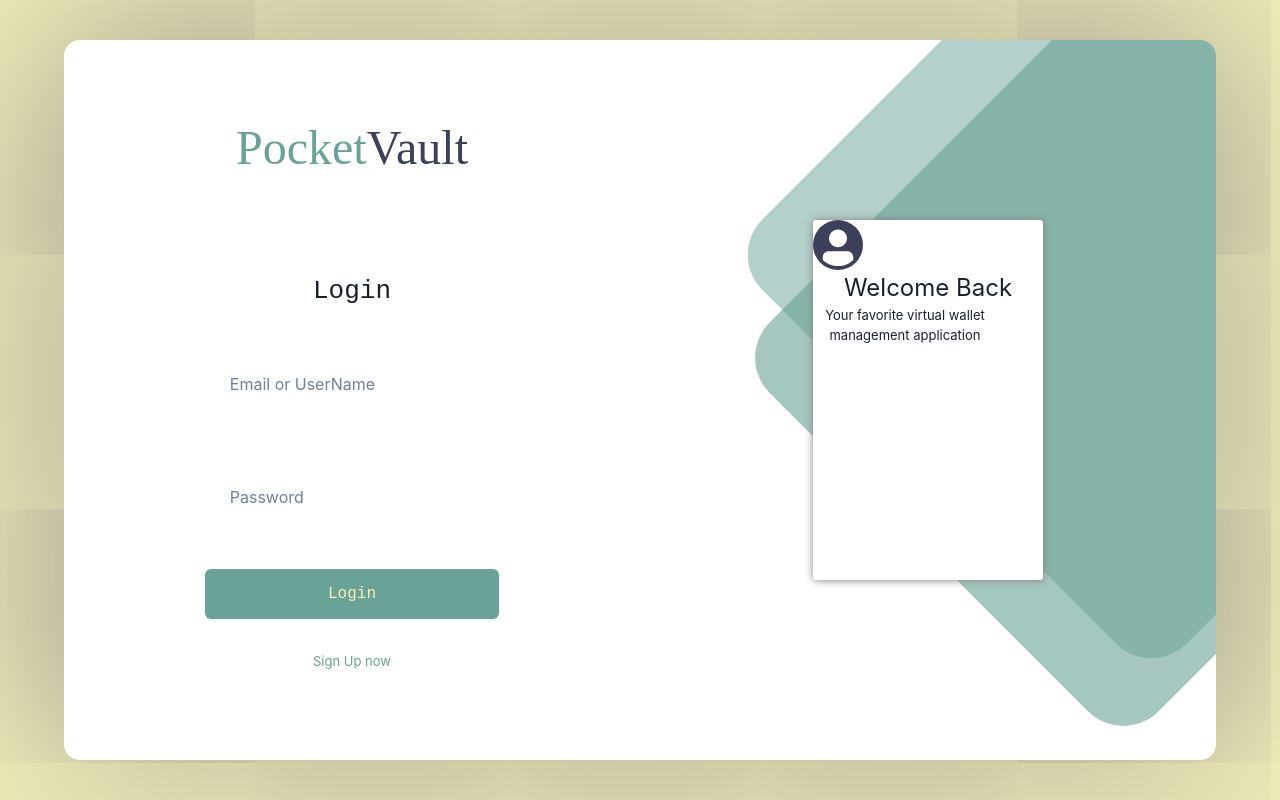
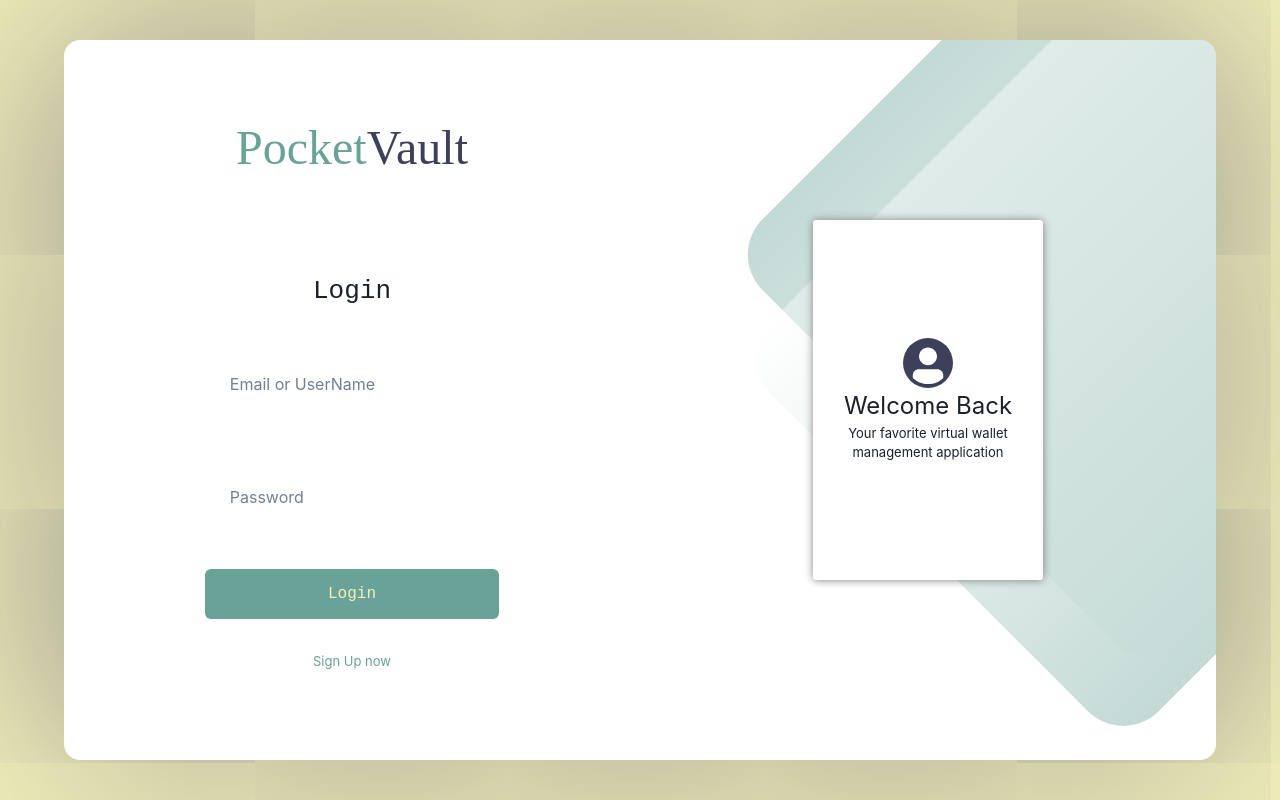
Before and after one commit to VisioneerHEI/PocketVault-Front, a React (Create React App) app: page /login in a window 1280 px wide. Built offline with nearby package versions, Linux system fonts and the light colour scheme.

Commit message:
fix: design login

```diff
--- a/src/components/form.jsx
+++ b/src/components/form.jsx
@@ -22,25 +22,25 @@ const Form = ({ name, additional, inputs, reverse, error }) => {
       position='relative'
     >
       <Flex
-        bgColor={color.primary}
+        bgGradient={`linear(to-r, ${color.primary}, white)`}
         w='600px'
         h='500px'
         borderRadius='50px'
         position='absolute'
         right='-200px'
         transform='rotate(45deg)'
-        opacity='.5'
+        opacity='.4'
         zIndex="0"
       />
       <Flex
-        bgColor={color.primary}
+        bgGradient={`linear(to-l, ${color.primary}, white)`}
         w='550px'
         h='600px'
         borderRadius='50px'
         position='absolute'
         right='-200px'
         transform='rotate(45deg)'
-        opacity='.6'
+        opacity='.4'
         zIndex="0"
       />
       <Flex
@@ -98,7 +98,7 @@ const Form = ({ name, additional, inputs, reverse, error }) => {
           flexDir='column'
           borderRadius='.2em'
           shadow='.01em .01em .5em gray'
-          display={['none', 'none', 'block']}
+          display={['none', 'none', 'flex']}
         >
           <Avatar borderRadius='100%' backgroundColor={color.dark} w='50px' h='50px' />
           <Text
```
